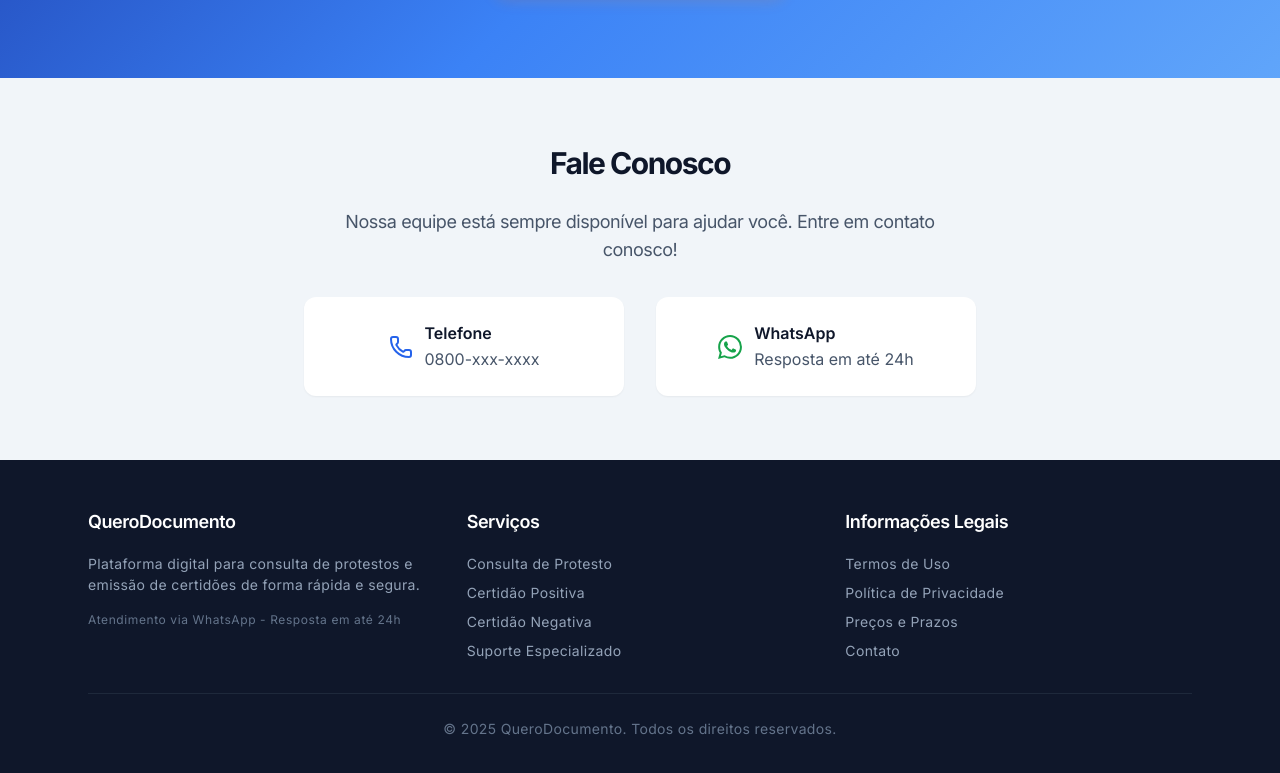
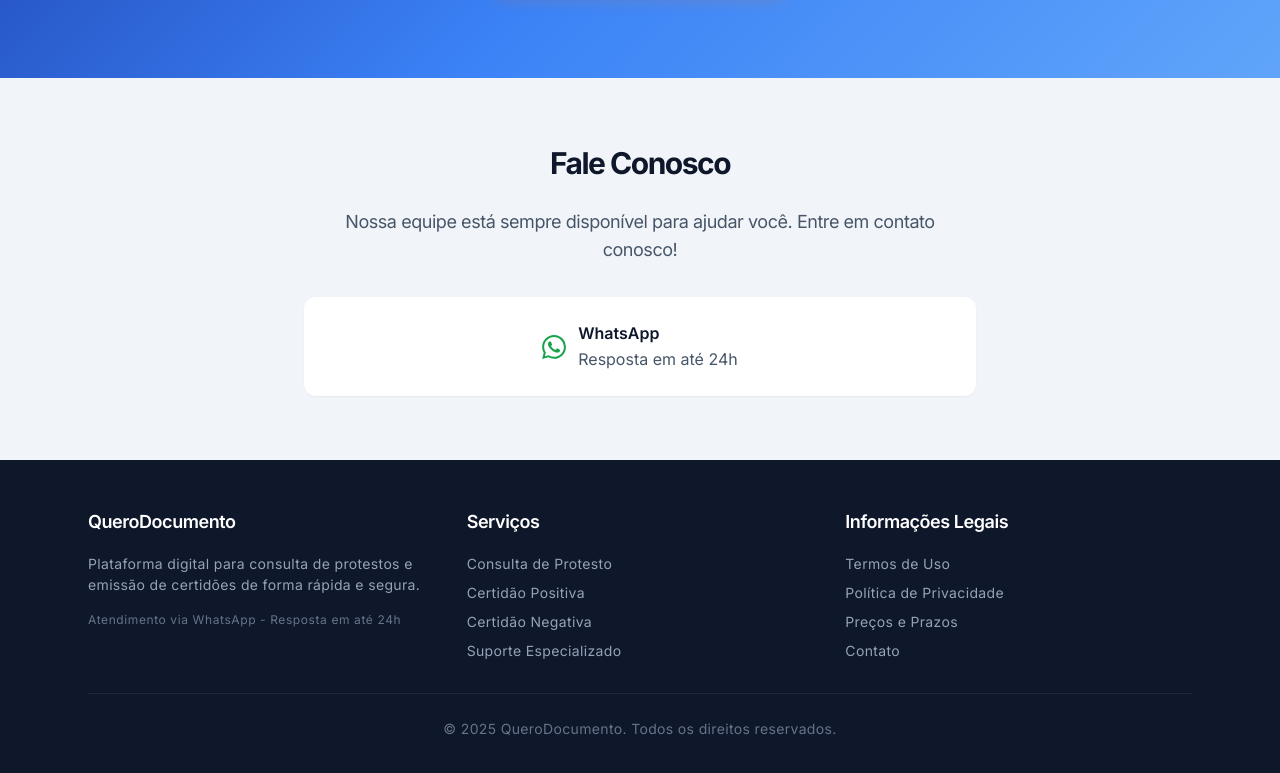
Before and after one commit to saylorgabriel/QUERODOCUMENTO, a Next.js app: page / in a window 1280 px wide. Shown: the part 2682-3455 px from the top of the page. Built offline with nearby package versions, Linux system fonts and the light colour scheme; no server answers.

Commit message:
Melhorias

```diff
--- a/src/app/certidao-protesto/sucesso/page.tsx
+++ b/src/app/certidao-protesto/sucesso/page.tsx
@@ -330,7 +330,7 @@ function CertidaoProtestoSuccessContent() {
                     Fale Conosco
                   </Button>
                 </Link>
-                <a href="https://wa.me/5511999999999" target="_blank" rel="noopener noreferrer">
+                <a href="https://wa.me/5519981806261" target="_blank" rel="noopener noreferrer">
                   <Button variant="outline" size="sm">
                     WhatsApp
                   </Button>
--- a/src/app/consulta-protesto/page.tsx
+++ b/src/app/consulta-protesto/page.tsx
@@ -192,7 +192,7 @@ export default function ConsultaProtestoPage() {
                     Fazer Nova Consulta
                   </Button>
                   <Button
-                    onClick={() => window.open('https://wa.me/5511999999999', '_blank')}
+                    onClick={() => window.open('https://wa.me/5519981806261', '_blank')}
                     className="w-full sm:w-auto"
                   >
                     Falar no WhatsApp
--- a/src/app/fale-conosco/page.tsx
+++ b/src/app/fale-conosco/page.tsx
@@ -147,7 +147,7 @@ export default function FaleConosco() {
                     Nossa equipe de especialistas garante rapidez e qualidade.
                   </p>
                   <a
-                    href="https://wa.me/5511999999999"
+                    href="https://wa.me/5519981806261"
                     target="_blank"
                     rel="noopener noreferrer"
                     className="inline-flex items-center gap-2 bg-white text-green-600 font-semibold py-3 px-6 rounded-button hover:bg-green-50 transition-colors duration-200"
--- a/src/app/page.tsx
+++ b/src/app/page.tsx
@@ -539,7 +539,8 @@ export default function Home() {
             Nossa equipe está sempre disponível para ajudar você. Entre em contato conosco!
           </p>
 
-          <div className="grid grid-cols-1 md:grid-cols-2 gap-4 sm:gap-6 lg:gap-8 max-w-2xl mx-auto">
+          <div className="grid grid-cols-1 gap-4 sm:gap-6 lg:gap-8 max-w-2xl mx-auto">
+            {/* Telefone 0800 temporariamente oculto
             <div className="flex items-center justify-center gap-3 p-4 sm:p-6 bg-white rounded-lg shadow-sm min-h-20 sm:min-h-24">
               <Phone className="w-5 h-5 sm:w-6 sm:h-6 text-primary-600 flex-shrink-0" />
               <div className="text-left">
@@ -547,6 +548,7 @@ export default function Home() {
                 <p className="text-neutral-600 text-sm sm:text-base">0800-xxx-xxxx</p>
               </div>
             </div>
+            */}
 
             <div className="flex items-center justify-center gap-3 p-4 sm:p-6 bg-white rounded-lg shadow-sm min-h-20 sm:min-h-24">
               <svg className="w-5 h-5 sm:w-6 sm:h-6 text-success-600 flex-shrink-0" fill="currentColor" viewBox="0 0 24 24">
--- a/src/components/layout/Header.tsx
+++ b/src/components/layout/Header.tsx
@@ -195,6 +195,7 @@ export default function Header() {
                   </div>
                 ) : (
                   <>
+                    {/* Telefone 0800 temporariamente oculto
                     <div className="flex items-center text-neutral-600 mb-4">
                       <Phone className="w-4 h-4 mr-2" />
                       <div className="text-sm">
@@ -202,6 +203,7 @@ export default function Header() {
                         <p className="font-semibold">0800-xxx-xxxx</p>
                       </div>
                     </div>
+                    */}
 
                     <Link
                       href="/auth/login"
```
Also changed, not shown: 1 other file (tests, documents, lock files or other folders).
